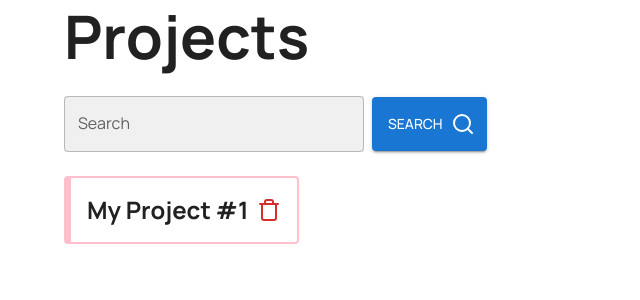
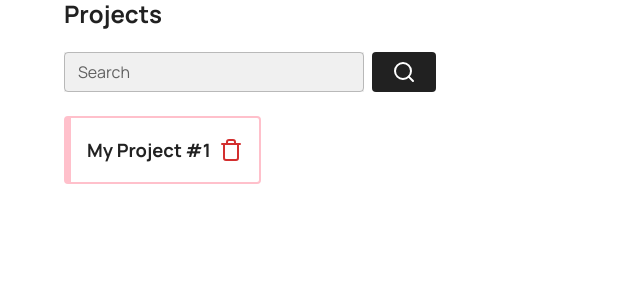
Before and after one commit to wunlei/project-management-app, a React (Create React App) app: page /projects in a window 1280 px wide. Shown: the top 300 px of the page, without its empty margins (0-640 px from the left). Built offline with nearby package versions, Linux system fonts and the light colour scheme.

Commit message:
feat: move search bar to component

```diff
--- /dev/null
+++ b/src/components/SearchBar/SearchBar.tsx
@@ -0,0 +1,26 @@
+import { Button, IconButton, Stack, TextField } from '@mui/material';
+import { ReactComponent as SearchIcon } from 'assets/icons/search.svg';
+
+function SearchBar() {
+  return (
+    <Stack direction="row" alignItems="center" spacing={1}>
+      <TextField
+        id="search-input"
+        label="Search"
+        variant="outlined"
+        type="text"
+        sx={{
+          backgroundColor: 'rgba(0, 0, 0, 0.06)',
+          maxWidth: '300px',
+          width: '100%',
+        }}
+        size="small"
+      />
+      <Button variant="contained" sx={{ padding: '0.5rem' }}>
+        <SearchIcon />
+      </Button>
+    </Stack>
+  );
+}
+
+export default SearchBar;
--- a/src/pages/Projects/ProjectsPage.tsx
+++ b/src/pages/Projects/ProjectsPage.tsx
@@ -1,42 +1,17 @@
-import {
-  Box,
-  Button,
-  Container,
-  Stack,
-  TextField,
-  Typography,
-} from '@mui/material';
-import { ReactComponent as SearchIcon } from 'assets/icons/search.svg';
+import { Box, Container, Stack, Typography } from '@mui/material';
+
 import ProjectCard from 'components/ProjectCard/ProjectCard';
+import SearchBar from 'components/SearchBar/SearchBar';
 
 function ProjectsPage() {
   return (
-    <Box display="flex" flexDirection="column" minHeight="100vh">
+    <Stack minHeight="100vh">
       <Container component="main" sx={{ flexGrow: 1 }}>
         <Stack spacing={3}>
-          <Typography variant="h2" fontWeight="bold">
+          <Typography variant="h3" fontWeight="bold">
             Projects
           </Typography>
-          <Stack direction="row" alignItems="center" spacing={1}>
-            <TextField
-              id="search-input"
-              label="Search"
-              variant="outlined"
-              type="text"
-              sx={{
-                backgroundColor: 'rgba(0, 0, 0, 0.06)',
-                maxWidth: '300px',
-                width: '100%',
-              }}
-            />
-            <Button
-              variant="contained"
-              endIcon={<SearchIcon />}
-              sx={{ lineHeight: '3em' }}
-            >
-              Search
-            </Button>
-          </Stack>
+          <SearchBar />
           <Box
             sx={{
               display: 'flex',
@@ -49,7 +24,7 @@ function ProjectsPage() {
           </Box>
         </Stack>
       </Container>
-    </Box>
+    </Stack>
   );
 }
 
--- a/src/styles/theme.ts
+++ b/src/styles/theme.ts
@@ -2,5 +2,47 @@ import { createTheme } from '@mui/material/styles';
 export const theme = createTheme({
   typography: {
     fontFamily: ['Manrope', 'sans-serif'].join(','),
+    h1: {
+      fontSize: '2em',
+    },
+    h2: {
+      fontSize: '1.75em',
+    },
+    h3: {
+      fontSize: '1.5em',
+    },
+    h4: {
+      fontSize: '1.25em',
+    },
+    h5: {
+      fontSize: '1.15em',
+    },
+    h6: {
+      fontSize: '1em',
+    },
+  },
+  palette: {
+    primary: {
+      main: '#212121',
+      light: '#4d4d4d',
+      dark: '#171717',
+    },
+  },
+  components: {
+    MuiFormHelperText: {
+      styleOverrides: {
+        root: {
+          fontSize: '0.875rem',
+        },
+      },
+    },
+    MuiButton: {
+      styleOverrides: {
+        root: {
+          textTransform: 'none',
+          boxShadow: 'none',
+        },
+      },
+    },
   },
 });
```
